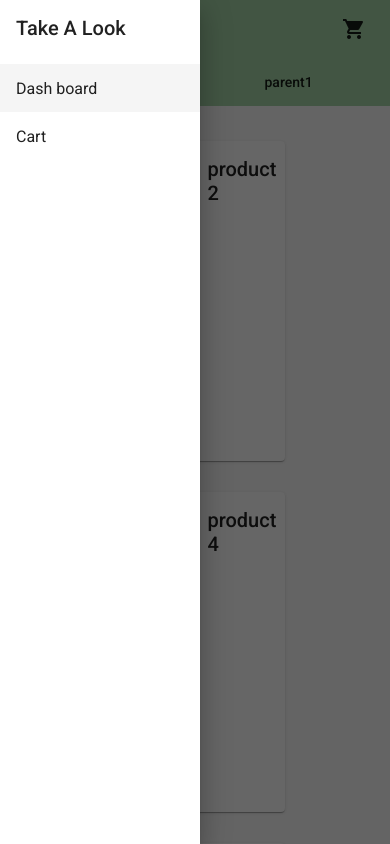
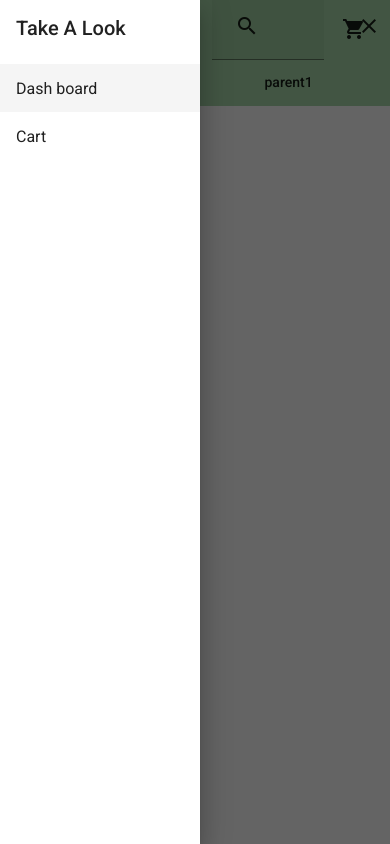
Before and after one commit to avinashv37/online-cart-client, an Angular app: page / in a window 390 px wide. Built offline with nearby package versions, Linux system fonts and the light colour scheme.

Commit message:
added search bar and constants for the site

```diff
--- /dev/null
+++ b/src/app/app-constants/appConstants.ts
@@ -0,0 +1,41 @@
+
+import { Injectable } from '@angular/core';
+
+@Injectable({
+  providedIn: 'root'
+})
+
+export class MenuConstants {
+
+  productList={
+    products:[
+      {
+        name:'coconut oil',
+        productId:10,
+        category:'oil',
+        productType:'food',
+        image:''
+      }
+    ]
+  }
+
+  toolBarMenu ={
+    menu:[
+      {
+        parent:'parent',
+        child:[
+          {menu:'menu1'},
+          {menu:'menu2'}
+        ]
+      },
+      {
+        parent:'parent1',
+        child:[
+          {menu:'menu1',icon:'people_outline'},
+          {menu:'menu2'}
+        ]
+      }
+    ]
+  }
+
+  }
--- a/src/app/product-dashboard/product-dashboard.component.ts
+++ b/src/app/product-dashboard/product-dashboard.component.ts
@@ -13,14 +13,7 @@ export class ProductDashboardComponent {
   cards = this.breakpointObserver.observe(Breakpoints.Handset).pipe(
     map(({ matches }) => {
       if (matches) {
-        return [
-          { product: 'product 1',content: 'test', cols: 2, rows: 1 },
-          { product: 'product 2', cols: 2, rows: 1 },
-          { product: 'product 3', cols: 2, rows: 1 },
-          { product: 'product 4', cols: 2, rows: 1 },
-          { product: 'product 5', cols: 2, rows: 1 },
-          { product: 'product 6', cols: 2, rows: 1 }
-        ];
+        return [{ cols: 2, rows: 1 }]
       }
 
       return [
--- a/src/app/product-menu/product-menu.component.html
+++ b/src/app/product-menu/product-menu.component.html
@@ -21,6 +21,26 @@
         <button class="navbar-item" aria-label="Web Image" mat-icon-button (click)="urlToggle('/product-dashboard')" *ngIf='webTitle.length==0'>
           <img [ngStyle]="webImageCss" [src]="webImage"/>
         </button>
+      </div>
+
+      <!-- Search bar -->
+      <div ng-show="ctrl.showSearchBar()" class="md-toolbar-tools menu-space search-bar">
+
+
+
+        <!-- Input Text -->
+        <mat-form-field appearance="fill" class="search-full-width">
+          <!-- <label for="search">Search</label> -->
+          <button mat-icon-button ng-click="ctrl.submit()">
+            <mat-icon>search</mat-icon>
+          </button>
+          <input matInput  type="text" ng-model="search" />
+          <button mat-icon-button ng-click="ctrl.endSearch()">
+            <mat-icon>close</mat-icon>
+          </button>
+        </mat-form-field>
+
+
       </div>
 
       <button mat-icon-button class="web-title" (click)="urlToggle('/product-dashboard')" *ngIf='webTitle.length>0' >
--- a/src/app/product-menu/product-menu.component.scss
+++ b/src/app/product-menu/product-menu.component.scss
@@ -28,4 +28,37 @@
 .menu-space {
   flex: 1 1 auto;
   text-align: center;
+
 }
+.search-full-width{
+  width: 100%;
+  left: 250px;
+}
+
+@media (max-width:1080px) {
+  .search-full-width{
+    width: 85%;
+    left: 150px;
+  }
+}
+
+@media (max-width:950px) {
+  .search-full-width{
+    width: 80%;
+    left: 150px;
+  }
+}
+
+@media (max-width:750px) {
+  .search-full-width{
+    width: 60%;
+    left: 120px;
+  }
+}
+
+@media (max-width:610px) {
+  .search-full-width{
+    width: 50%;
+    left: 60px;
+  }
+}
--- a/src/app/product-menu/product-menu.component.ts
+++ b/src/app/product-menu/product-menu.component.ts
@@ -4,6 +4,7 @@ import { OverlayContainer } from '@angular/cdk/overlay';
 import { Observable } from 'rxjs';
 import { map, shareReplay } from 'rxjs/operators';
 import { Router } from '@angular/router';
+import { MenuConstants } from '../app-constants/appConstants';
 
 @Component({
   selector: 'app-product-menu',
@@ -20,7 +21,10 @@ export class ProductMenuComponent {
       shareReplay()
     );
 
-  constructor(private breakpointObserver: BreakpointObserver, private overlayContainer:OverlayContainer, private router:Router) {}
+  constructor(private breakpointObserver: BreakpointObserver,
+      private overlayContainer:OverlayContainer,
+      private router:Router,
+      private menuConstants: MenuConstants) {}
 
   @HostBinding('class') componentCssClass;
 
@@ -45,21 +49,6 @@ export class ProductMenuComponent {
   productDashboard='Dash board';
   productCart='Cart';
 
-  toolBarMenu =[
-    {
-      parent:'parent',
-      child:[
-        {menu:'menu1'},
-        {menu:'menu2'}
-      ]
-    },
-    {
-      parent:'parent1',
-      child:[
-        {menu:'menu1',icon:'people_outline'},
-        {menu:'menu2'}
-      ]
-    }
-  ]
+  toolBarMenu = this.menuConstants.toolBarMenu.menu;
 
 }
```
Also changed, not shown: src/app/app.module.ts (+6 -1 lines), src/app/logger.service.ts (added, +10 -0 lines), src/app/web-product.service.ts (added, +17 -0 lines), src/app/product-constants/productMenuConstants.ts (deleted), 2 other files (tests, documents, lock files or other folders).
